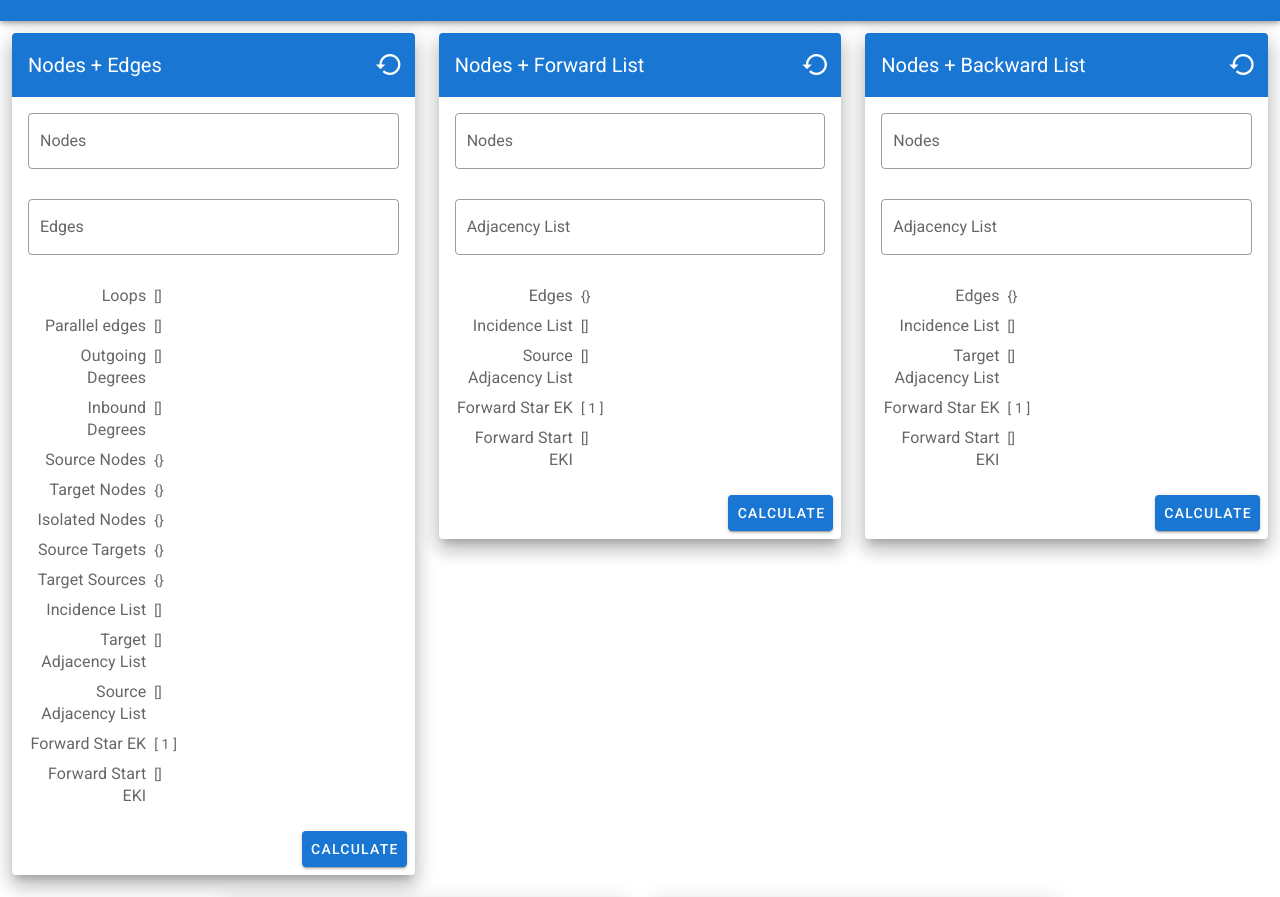
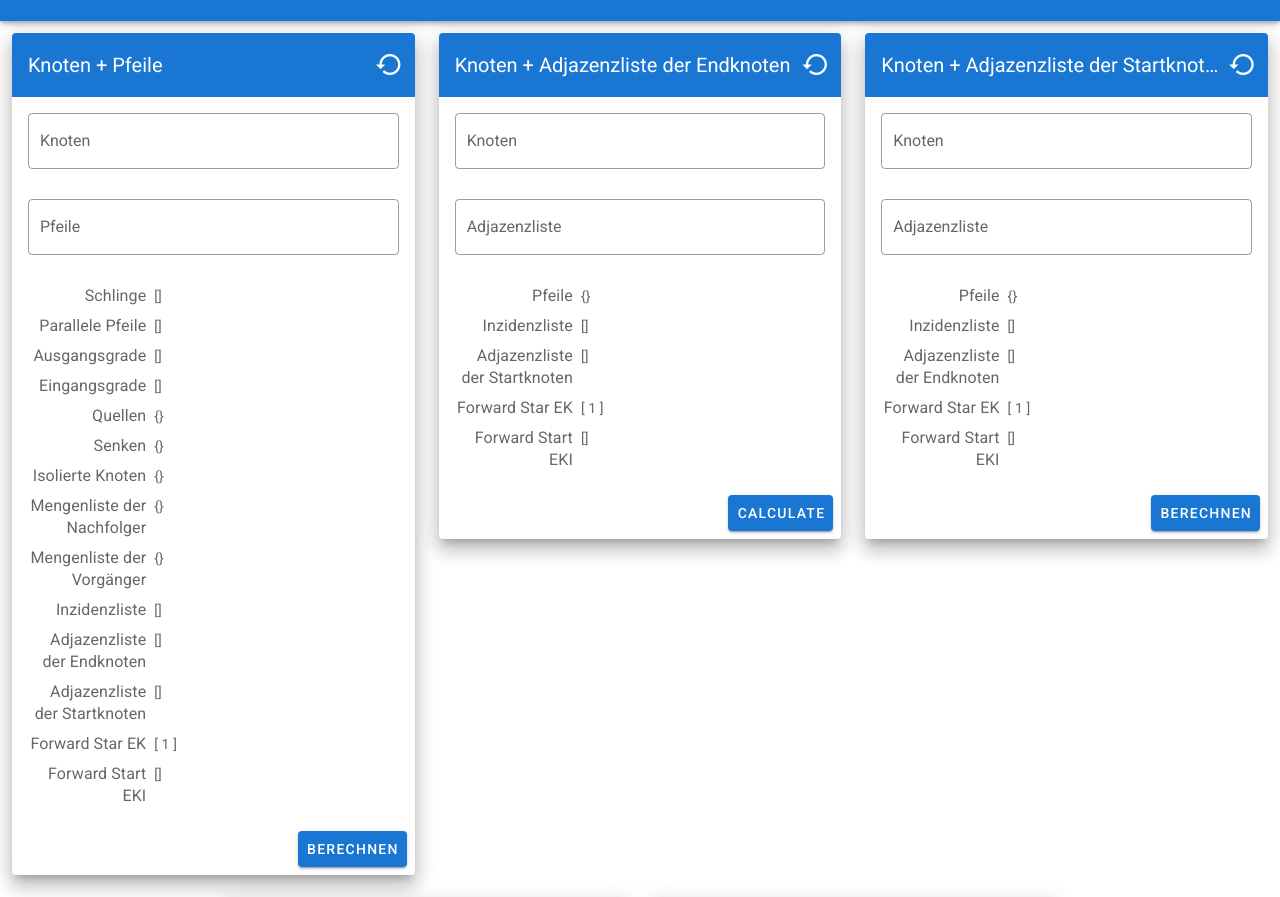
Before and after one commit to lucasvienna/digrapher, a Vue app: page / in a window 1280 px wide. Shown: the part 43-940 px from the top of the page. Built offline with nearby package versions, Linux system fonts and the light colour scheme.

Commit message:
localize app in German

```diff
--- a/src/components/Digraph.vue
+++ b/src/components/Digraph.vue
@@ -1,7 +1,7 @@
 <template>
 	<v-card class="elevation-12">
 		<v-toolbar color="primary" dark flat>
-			<v-toolbar-title>Nodes + Edges</v-toolbar-title>
+			<v-toolbar-title>Knoten + Pfeile</v-toolbar-title>
 			<v-spacer></v-spacer>
 			<v-tooltip bottom>
 				<template v-slot:activator="{ on }">
@@ -16,14 +16,14 @@
 			<v-form>
 				<v-text-field
 					v-model="nodesInput"
-					label="Nodes"
+					label="Knoten"
 					name="nodes"
 					type="text"
 					outlined
 				></v-text-field>
 				<v-text-field
 					v-model="edgesInput"
-					label="Edges"
+					label="Pfeile"
 					name="edges"
 					type="text"
 					outlined
@@ -32,84 +32,84 @@
 
 			<v-row dense>
 				<v-col class="text-right" cols="4">
-					<v-label>Loops</v-label>
+					<v-label>Schlinge</v-label>
 				</v-col>
 				<v-col>{{ loops }}</v-col>
 			</v-row>
 
 			<v-row dense>
 				<v-col class="text-right" cols="4">
-					<v-label>Parallel edges</v-label>
+					<v-label>Parallele Pfeile</v-label>
 				</v-col>
 				<v-col>{{ parallels }}</v-col>
 			</v-row>
 
 			<v-row dense>
 				<v-col class="text-right" cols="4">
-					<v-label>Outgoing Degrees</v-label>
+					<v-label>Ausgangsgrade</v-label>
 				</v-col>
 				<v-col>{{ outgoingDegrees }}</v-col>
 			</v-row>
 
 			<v-row dense>
 				<v-col class="text-right" cols="4">
-					<v-label>Inbound Degrees</v-label>
+					<v-label>Eingangsgrade</v-label>
 				</v-col>
 				<v-col>{{ inboundDegrees }}</v-col>
 			</v-row>
 
 			<v-row dense>
 				<v-col class="text-right" cols="4">
-					<v-label>Source Nodes</v-label>
+					<v-label>Quellen</v-label>
 				</v-col>
 				<v-col>{{ print_r(sources) }}</v-col>
 			</v-row>
 
 			<v-row dense>
 				<v-col class="text-right" cols="4">
-					<v-label>Target Nodes</v-label>
+					<v-label>Senken</v-label>
 				</v-col>
 				<v-col>{{ print_r(targets) }}</v-col>
 			</v-row>
 
 			<v-row dense>
 				<v-col class="text-right" cols="4">
-					<v-label>Isolated Nodes</v-label>
+					<v-label>Isolierte Knoten</v-label>
 				</v-col>
 				<v-col>{{ print_r(isolated) }}</v-col>
 			</v-row>
 
 			<v-row dense>
 				<v-col class="text-right" cols="4">
-					<v-label>Source Targets</v-label>
+					<v-label>Mengenliste der Nachfolger</v-label>
 				</v-col>
 				<v-col>{{ print_r(sourceTargets, true) }}</v-col>
 			</v-row>
 
 			<v-row dense>
 				<v-col class="text-right" cols="4">
-					<v-label>Target Sources</v-label>
+					<v-label>Mengenliste der Vorgänger</v-label>
 				</v-col>
 				<v-col>{{ print_r(targetSources, true) }}</v-col>
 			</v-row>
 
 			<v-row dense>
 				<v-col class="text-right" cols="4">
-					<v-label>Incidence List</v-label>
+					<v-label>Inzidenzliste</v-label>
 				</v-col>
 				<v-col>{{ incidenceList }}</v-col>
 			</v-row>
 
 			<v-row dense>
 				<v-col class="text-right" cols="4">
-					<v-label>Target Adjacency List</v-label>
+					<v-label>Adjazenzliste der Endknoten</v-label>
 				</v-col>
 				<v-col>{{ targetAdjacencyList }}</v-col>
 			</v-row>
 
 			<v-row dense>
 				<v-col class="text-right" cols="4">
-					<v-label>Source Adjacency List</v-label>
+					<v-label>Adjazenzliste der Startknoten</v-label>
 				</v-col>
 				<v-col>{{ sourceAdjacencyList }}</v-col>
 			</v-row>
@@ -130,7 +130,7 @@
 		</v-card-text>
 		<v-card-actions>
 			<v-spacer></v-spacer>
-			<v-btn color="primary" @click="calculate()">Calculate</v-btn>
+			<v-btn color="primary" @click="calculate()">Berechnen</v-btn>
 		</v-card-actions>
 	</v-card>
 </template>
--- a/src/components/DigraphBackward.vue
+++ b/src/components/DigraphBackward.vue
@@ -1,7 +1,7 @@
 <template>
 	<v-card class="elevation-12">
 		<v-toolbar color="primary" dark flat>
-			<v-toolbar-title>Nodes + Backward List</v-toolbar-title>
+			<v-toolbar-title>Knoten + Adjazenzliste der Startknoten</v-toolbar-title>
 			<v-spacer></v-spacer>
 			<v-tooltip bottom>
 				<template v-slot:activator="{ on }">
@@ -16,14 +16,14 @@
 			<v-form>
 				<v-text-field
 					v-model="nodesInput"
-					label="Nodes"
+					label="Knoten"
 					name="nodes"
 					type="text"
 					outlined
 				></v-text-field>
 				<v-text-field
 					v-model="edgesInput"
-					label="Adjacency List"
+					label="Adjazenzliste"
 					name="edges"
 					type="text"
 					outlined
@@ -32,21 +32,21 @@
 
 			<v-row dense>
 				<v-col class="text-right" cols="4">
-					<v-label>Edges</v-label>
+					<v-label>Pfeile</v-label>
 				</v-col>
 				<v-col>{{ print_l(edges) }}</v-col>
 			</v-row>
 
 			<v-row dense>
 				<v-col class="text-right" cols="4">
-					<v-label>Incidence List</v-label>
+					<v-label>Inzidenzliste</v-label>
 				</v-col>
 				<v-col>{{ incidenceList }}</v-col>
 			</v-row>
 
 			<v-row dense>
 				<v-col class="text-right" cols="4">
-					<v-label>Target Adjacency List</v-label>
+					<v-label>Adjazenzliste der Endknoten</v-label>
 				</v-col>
 				<v-col>{{ targetAdjacencyList }}</v-col>
 			</v-row>
@@ -67,7 +67,7 @@
 		</v-card-text>
 		<v-card-actions>
 			<v-spacer></v-spacer>
-			<v-btn color="primary" @click="calculate()">Calculate</v-btn>
+			<v-btn color="primary" @click="calculate()">Berechnen</v-btn>
 		</v-card-actions>
 	</v-card>
 </template>
--- a/src/components/DigraphForward.vue
+++ b/src/components/DigraphForward.vue
@@ -1,7 +1,7 @@
 <template>
 	<v-card class="elevation-12">
 		<v-toolbar color="primary" dark flat>
-			<v-toolbar-title>Nodes + Forward List</v-toolbar-title>
+			<v-toolbar-title>Knoten + Adjazenzliste der Endknoten</v-toolbar-title>
 			<v-spacer></v-spacer>
 			<v-tooltip bottom>
 				<template v-slot:activator="{ on }">
@@ -16,14 +16,14 @@
 			<v-form>
 				<v-text-field
 					v-model="nodesInput"
-					label="Nodes"
+					label="Knoten"
 					name="nodes"
 					type="text"
 					outlined
 				></v-text-field>
 				<v-text-field
 					v-model="edgesInput"
-					label="Adjacency List"
+					label="Adjazenzliste"
 					name="edges"
 					type="text"
 					outlined
@@ -32,21 +32,21 @@
 
 			<v-row dense>
 				<v-col class="text-right" cols="4">
-					<v-label>Edges</v-label>
+					<v-label>Pfeile</v-label>
 				</v-col>
 				<v-col>{{ print_l(edges) }}</v-col>
 			</v-row>
 
 			<v-row dense>
 				<v-col class="text-right" cols="4">
-					<v-label>Incidence List</v-label>
+					<v-label>Inzidenzliste</v-label>
 				</v-col>
 				<v-col>{{ incidenceList }}</v-col>
 			</v-row>
 
 			<v-row dense>
 				<v-col class="text-right" cols="4">
-					<v-label>Source Adjacency List</v-label>
+					<v-label>Adjazenzliste der Startknoten</v-label>
 				</v-col>
 				<v-col>{{ sourceAdjacencyList }}</v-col>
 			</v-row>
--- a/src/components/DigraphPartialEdges.vue
+++ b/src/components/DigraphPartialEdges.vue
@@ -1,7 +1,7 @@
 <template>
 	<v-card class="elevation-12">
 		<v-toolbar color="primary" dark flat>
-			<v-toolbar-title>Partial Edges</v-toolbar-title>
+			<v-toolbar-title>Pfeilenteilmenge</v-toolbar-title>
 			<v-spacer></v-spacer>
 			<v-tooltip bottom>
 				<template v-slot:activator="{ on }">
@@ -16,7 +16,7 @@
 			<v-form>
 				<v-text-field
 					v-model="partialsInput"
-					label="Partial Edges"
+					label="Pfeilenteilmenge"
 					name="partial-edges"
 					type="text"
 					outlined
@@ -25,7 +25,7 @@
 
 			<v-row dense>
 				<v-col class="text-right" cols="4">
-					<v-label>Partial Nodes</v-label>
+					<v-label>Knotenteilmenge</v-label>
 				</v-col>
 				<v-col>{{ print_r(partialNodes) }}</v-col>
 			</v-row>
--- a/src/components/DigraphPartialNodes.vue
+++ b/src/components/DigraphPartialNodes.vue
@@ -1,7 +1,7 @@
 <template>
 	<v-card class="elevation-12">
 		<v-toolbar color="primary" dark flat>
-			<v-toolbar-title>Partial Nodes + Edges</v-toolbar-title>
+			<v-toolbar-title>Knotenteilmenge + Pfeile</v-toolbar-title>
 			<v-spacer></v-spacer>
 			<v-tooltip bottom>
 				<template v-slot:activator="{ on }">
@@ -16,14 +16,14 @@
 			<v-form>
 				<v-text-field
 					v-model="partialsInput"
-					label="Partial Nodes"
+					label="Knotenteilmenge"
 					name="partial-nodes"
 					type="text"
 					outlined
 				></v-text-field>
 				<v-text-field
 					v-model="edgesInput"
-					label="Edges"
+					label="Pfeile"
 					name="edges"
 					type="text"
 					outlined
@@ -32,7 +32,7 @@
 
 			<v-row dense>
 				<v-col class="text-right" cols="4">
-					<v-label>Partial Edges</v-label>
+					<v-label>Pfeilenteilmenge</v-label>
 				</v-col>
 				<v-col>{{ print_l(partialEdges) }}</v-col>
 			</v-row>
```
